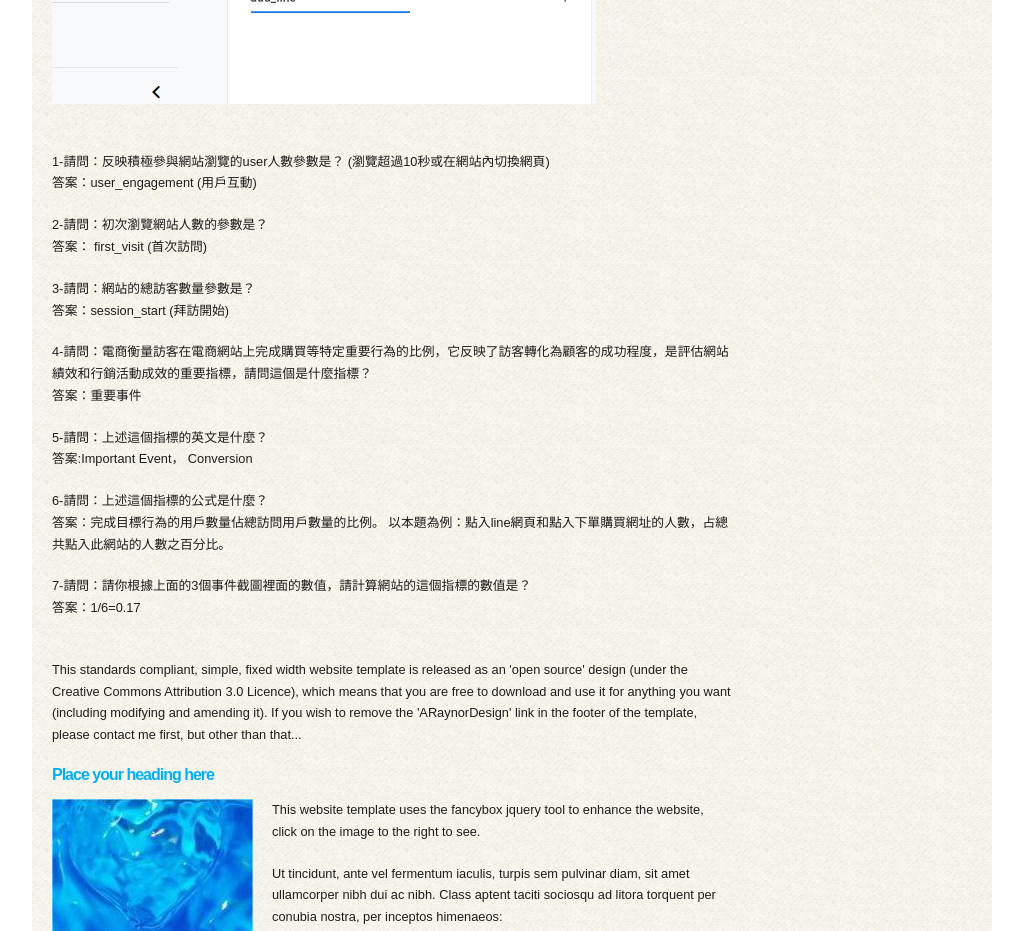
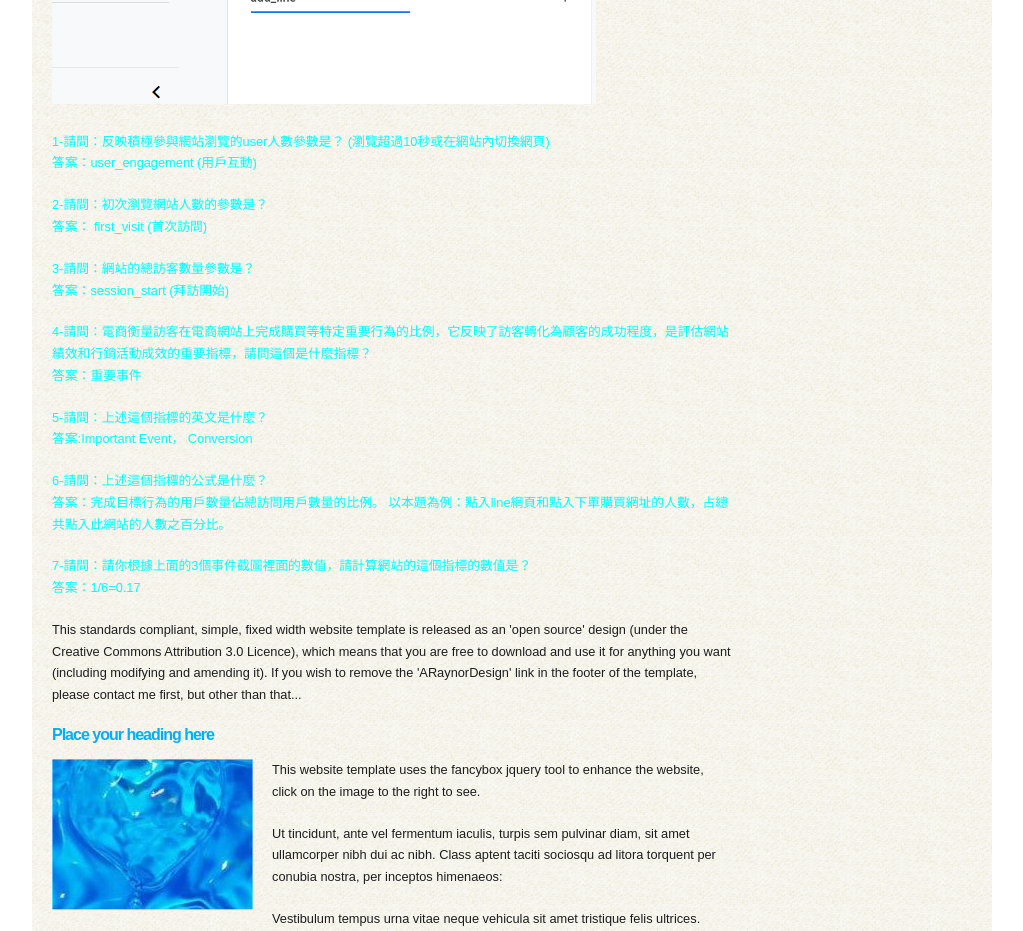
Before and after one commit to chouxinying/midterm-ec, a plain HTML site: page a5.html in a window 1280 px wide. Shown: the part 1600-2531 px from the top of the page, without its empty margins (128-1151 px from the left). Drawn offline with Linux system fonts and the light colour scheme.

Commit message:
Add files via upload

```diff
--- a/a5.html
+++ b/a5.html
@@ -95,8 +95,8 @@
   </p>
 
 
-  <p class="s9">
-  <P>
+
+  <P class="s9">
     1-請問：反映積極參與網站瀏覽的user人數參數是？ (瀏覽超過10秒或在網站內切換網頁)
     <br>
     答案：user_engagement (用戶互動)
@@ -104,32 +104,32 @@
 
   </P>
 
-<p>
+<p class="s9">
 2-請問：初次瀏覽網站人數的參數是？
 <br>
 答案： first_visit (首次訪問)
 
 </p>
 
-<p>
+<p class="s9">
 3-請問：網站的總訪客數量參數是？
 <br>
 答案：session_start (拜訪開始)
 
 </p>
 
-<p>
+<p class="s9">
 4-請問：電商衡量訪客在電商網站上完成購買等特定重要行為的比例，它反映了訪客轉化為顧客的成功程度，是評估網站績效和行銷活動成效的重要指標，請問這個是什麼指標？
 <br>
 答案：重要事件
 </p>
 
-<p>
+<p class="s9">
 5-請問：上述這個指標的英文是什麼？<br>
 答案:Important Event， Conversion
 </p>
 
-<p>
+<p class="s9">
 6-請問：上述這個指標的公式是什麼？
 <br>
 答案：完成目標行為的用戶數量佔總訪問用戶數量的比例。
@@ -137,13 +137,13 @@
 
 </p>
 
-<p>
+<p class="s9">
 7-請問：請你根據上面的3個事件截圖裡面的數值，請計算網站的這個指標的數值是？
 <br>
 答案：1/6=0.17
  </P>
 
-</p>
+
 
 
 
```
